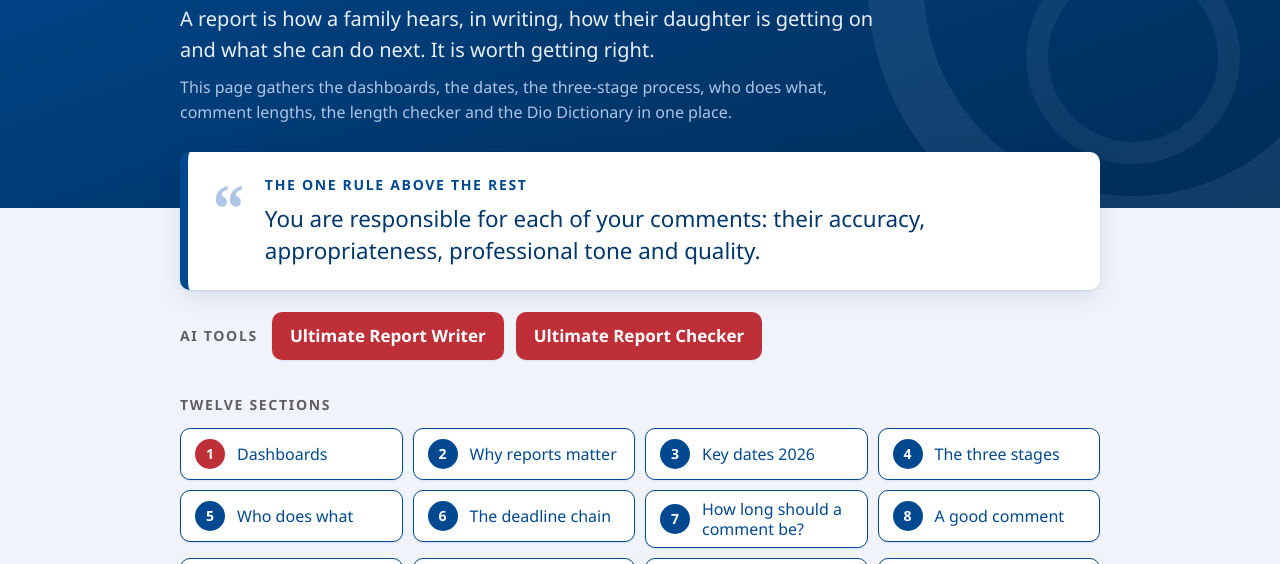
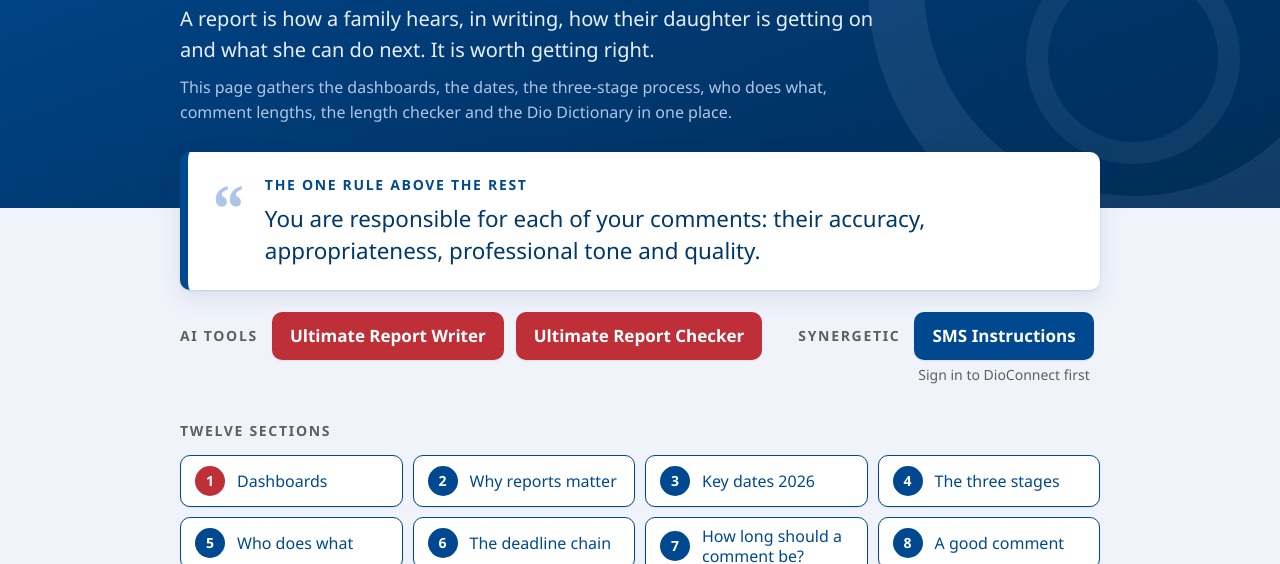
Before and after one commit to diocesanschoolforgirls/reporting-guide, a plain HTML site: page index.html in a window 1280 px wide. Shown: the part 216-780 px from the top of the page. Drawn offline with Linux system fonts and the light colour scheme.

Commit message:
Add SMS Instructions link

```diff
--- a/index.html
+++ b/index.html
@@ -55,7 +55,15 @@ h1{margin:0 0 16px;font-weight:300;font-size:clamp(2.4rem,1.9rem + 2.6vw,3.6rem)
 .ai-label{font-size:.875rem;font-weight:700;letter-spacing:.12em;text-transform:uppercase;color:var(--muted);margin-right:2px}
 .aibtn{display:inline-flex;align-items:center;min-height:48px;padding:10px 18px;border-radius:var(--r);background:var(--dio-red);color:#fff;text-decoration:none;font-weight:700;line-height:1.25;box-shadow:var(--shadow-sm)}
 .aibtn:hover{background:#9f232b}
-@media (max-width:640px){.aitools{flex-direction:column;align-items:stretch}.aibtn{justify-content:center}}
+.toolrow{display:flex;flex-wrap:wrap;align-items:flex-start;gap:14px 36px;margin:22px 0 0}
+.toolrow .aitools{margin:0}
+.smsbtn{background:var(--dio-blue)}
+.smsbtn:hover{background:#00366b}
+#sms{align-items:flex-start}
+#sms .ai-label{line-height:48px}
+.sms-stack{display:flex;flex-direction:column;gap:4px}
+.sms-note{font-size:.875rem;color:var(--muted);text-align:center}
+@media (max-width:640px){.toolrow{flex-direction:column;align-items:stretch}.aitools{flex-direction:column;align-items:stretch}.aibtn{justify-content:center}#sms{align-items:stretch}#sms .ai-label{line-height:inherit}}
 /* ---------- Section nav ---------- */
 .nav{padding:34px 0 8px}
 .eyebrow{margin:0 0 12px;font-size:.875rem;font-weight:700;letter-spacing:.12em;text-transform:uppercase;color:var(--muted)}
@@ -439,6 +447,7 @@ code.q{font:700 1rem Consolas,monospace;background:#fff;border:1px solid #b9c3d6
     <p>You are responsible for each of your comments: their accuracy, appropriateness, professional tone and quality.</p>
   </aside>
 
+  <div class="toolrow">
   <!-- AI-TOOL-LINKS: the only place the two tool URLs live. Body links copy these (script at foot). -->
   <div class="aitools" id="ai-tools" role="group" aria-label="School AI tools">
     <span class="ai-label">AI tools</span>
@@ -446,6 +455,16 @@ code.q{font:700 1rem Consolas,monospace;background:#fff;border:1px solid #b9c3d6
     <a class="aibtn" data-ai="checker" href="https://www.playlab.ai/project/cltozkrpf0wr3px9fx9zty57b" target="_blank" rel="noopener noreferrer">Ultimate Report Checker</a>
   </div>
   <!-- /AI-TOOL-LINKS -->
+  <!-- SMS-LINK: ISS how-to guide for Synergetic and Synweb (needs DioConnect sign-in). Added 2026-10-21. -->
+  <div class="aitools" id="sms" role="group" aria-label="Synergetic how-to guide">
+    <span class="ai-label">Synergetic</span>
+    <span class="sms-stack">
+      <a class="aibtn smsbtn" href="https://support.diocesan.school.nz/hc/en-us/articles/20822773046425-Senior-School-Report-Processes" target="_blank" rel="noopener noreferrer">SMS Instructions</a>
+      <span class="sms-note">Sign in to DioConnect first</span>
+    </span>
+  </div>
+  <!-- /SMS-LINK -->
+  </div>
 
   <nav class="nav" aria-label="Sections on this page">
     <p class="eyebrow">Twelve sections</p>
```
